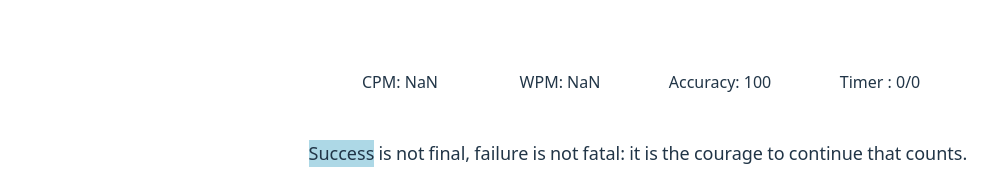
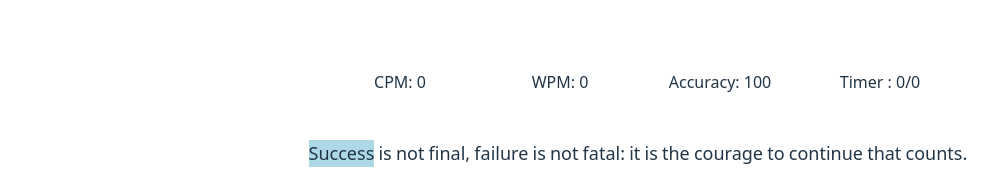
Before and after one commit to wlsdnr710/react_type, a React (Vite) app: page / in a window 1280 px wide. Shown: the part 290-459 px from the top of the page, without its empty margins (0-1005 px from the left). Built offline with nearby package versions, Linux system fonts and the light colour scheme.

Commit message:
Some bugfix

```diff
--- a/src/components/Stats.jsx
+++ b/src/components/Stats.jsx
@@ -9,10 +9,16 @@ const Stats = ({ accuracy, isTyping, keyCount, wordCount }) => {
   useEffect(() => {
     if (!isTyping) {
       setLastSession((prev) => prev + time);
+      if (!wordCount && !keyCount) {
+        setLastSession(0);
+      }
       setTime(0);
       setStartTime(new Date());
     } else {
-      if(!time) {
+      if (!wordCount && !keyCount) {
+        setLastSession(0);
+      }
+      if (!time) {
         setStartTime(new Date());
       }
       const timer = setInterval(() => {
@@ -27,12 +33,21 @@ const Stats = ({ accuracy, isTyping, keyCount, wordCount }) => {
 
   return (
     <p>
-      <span className="stat">CPM: {Math.round(keyCount/((time+lastSession)/600000))/10}</span>
       <span className="stat">
-        WPM: {Math.round(wordCount / ((time + lastSession) / 600000))/10}
+        CPM:{" "}
+        {keyCount &&
+          Math.round(keyCount / ((time + lastSession) / 600000)) / 10}
+      </span>
+      <span className="stat">
+        WPM:{" "}
+        {wordCount &&
+          Math.round(wordCount / ((time + lastSession) / 600000)) / 10}
       </span>
       <span className="stat">Accuracy: {accuracy}</span>
-      <span className="stat">Timer : {time}/{lastSession}</span>
+      {/* Just for Reference : Will delete timer later */}
+      <span className="stat">
+        Timer : {time}/{lastSession}
+      </span>
     </p>
   );
 };
```
